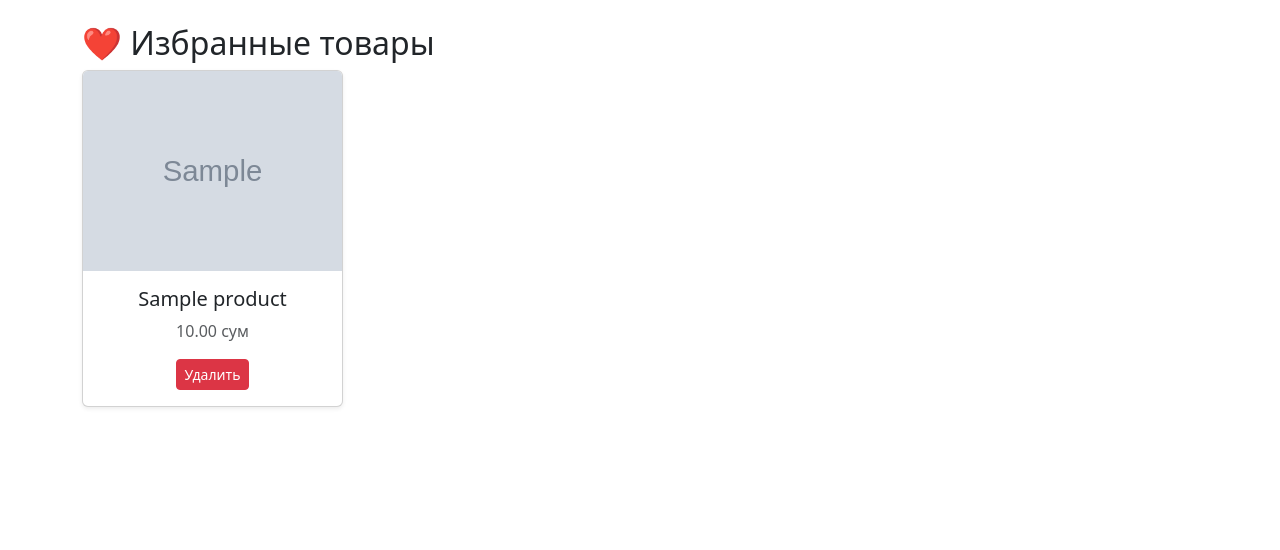
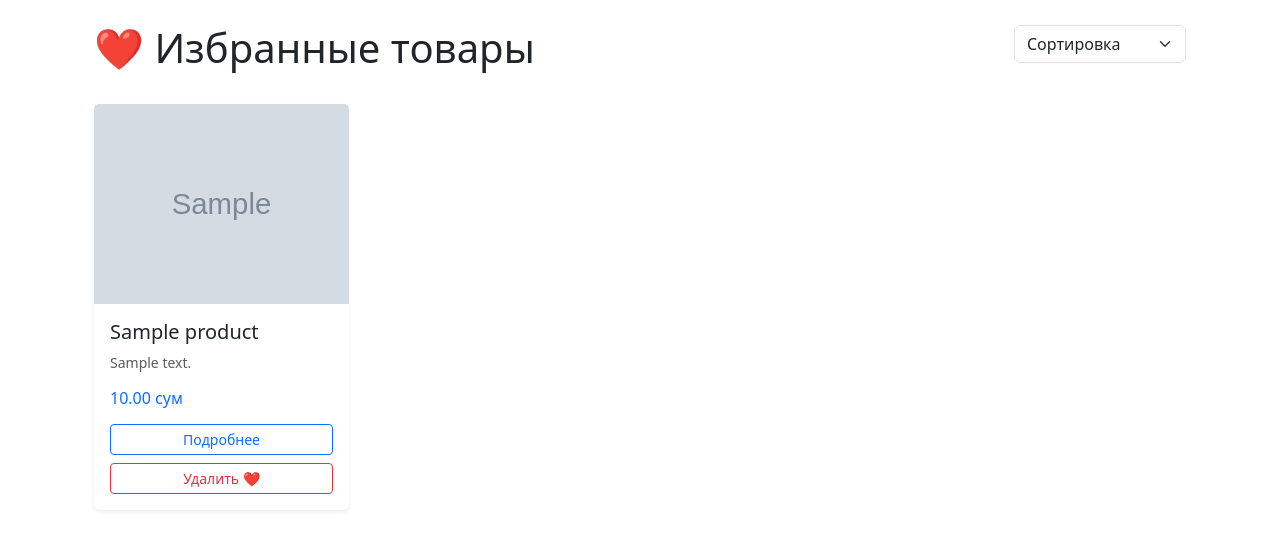
Before and after one commit to grumm13qwert-dot/diplom_project, a Django app: page /favorites/ in a window 1280 px wide. Shown: the part 71-621 px from the top of the page. Run offline with Django 5.2, Linux system fonts and the light colour scheme; a user stored in the database is signed in; tables that the repository leaves empty hold one stand-in row (values such as "Sample post"); grey boxes marked "Sample" are stand-in pictures.

Commit message:
last_version_2

```diff
--- a/core/settings.py
+++ b/core/settings.py
@@ -119,4 +119,5 @@ MEDIA_ROOT = BASE_DIR / 'media'
 
 
 LOGIN_REDIRECT_URL = '/'
+LOGIN_URL = '/users/login/'
 LOGOUT_REDIRECT_URL = '/'
--- a/favorites/urls.py
+++ b/favorites/urls.py
@@ -3,6 +3,6 @@ from . import views
 
 urlpatterns = [
     path('add/<int:product_id>/', views.add_to_favorites, name='add_to_favorites'),
-    path('remove/<int:product_id>/', views.remove_favorite, name='remove_favorite'),
+    path('remove/<int:favorite_id>/', views.remove_favorite, name='remove_favorite'),
     path('', views.favorites_list, name='favorites_list'),
 ]
--- a/favorites/views.py
+++ b/favorites/views.py
@@ -25,10 +25,28 @@ def favorites_list(request):
 
 
 @login_required
-def remove_favorite(request, product_id):
-    Favorite.objects.filter(
-        user=request.user,
-        product_id=product_id
-    ).delete()
+def remove_favorite(request, favorite_id):
+    fav = get_object_or_404(Favorite, id=favorite_id, user=request.user)
+    fav.delete()
+    return redirect('favorites_list')
 
-    return redirect(request.META.get('HTTP_REFERER', '/'))
+
+@login_required
+def favorites_list(request):
+    favorites = Favorite.objects.filter(user=request.user).select_related('product')
+
+    sort = request.GET.get('sort')
+
+    if sort == 'price_asc':
+        favorites = favorites.order_by('product__price')
+    elif sort == 'price_desc':
+        favorites = favorites.order_by('-product__price')
+    elif sort == 'name':
+        favorites = favorites.order_by('product__name')
+    elif sort == 'new':
+        favorites = favorites.order_by('-id')
+
+    return render(request, 'favorites/favorites.html', {
+        'favorites': favorites,
+        'sort': sort
+    })
--- a/templates/favorites/favorites.html
+++ b/templates/favorites/favorites.html
@@ -2,7 +2,22 @@
 
 {% block content %}
 
-<h2>❤️ Избранные товары</h2>
+<div class="container">
+
+    <div class="d-flex justify-content-between align-items-center mb-4">
+        <h1>❤️ Избранные товары</h1>
+
+        <!-- 🔽 Сортировка -->
+        <form method="get">
+            <select name="sort" class="form-select" onchange="this.form.submit()">
+                <option value="">Сортировка</option>
+                <option value="price_asc" {% if sort == 'price_asc' %}selected{% endif %}>Цена ↑</option>
+                <option value="price_desc" {% if sort == 'price_desc' %}selected{% endif %}>Цена ↓</option>
+                <option value="name" {% if sort == 'name' %}selected{% endif %}>По названию</option>
+                <option value="new" {% if sort == 'new' %}selected{% endif %}>Сначала новые</option>
+            </select>
+        </form>
+    </div>
 
     {% if favorites %}
 
@@ -11,20 +26,36 @@
         {% for fav in favorites %}
         <div class="col-md-3 mb-4">
 
-            <div class="card h-100 shadow-sm">
+            <div class="card h-100 shadow-sm border-0">
 
                 {% if fav.product.image %}
-                    <img src="{{ fav.product.image.url }}" class="card-img-top" style="height:200px; object-fit:cover;">
+                    <img src="{{ fav.product.image.url }}" class="card-img-top"
+                         style="height:200px; object-fit:cover;">
                 {% endif %}
 
-                <div class="card-body text-center">
+                <div class="card-body d-flex flex-column">
 
-                    <h5>{{ fav.product.name }}</h5>
-                    <p class="text-muted">{{ fav.product.price }} сум</p>
+                    <h5 class="card-title">{{ fav.product.name }}</h5>
 
-                    <a href="/favorites/remove/{{ fav.id }}/" class="btn btn-danger btn-sm">
-                        Удалить
+                    <p class="text-muted small">
+                        {{ fav.product.description|truncatechars:60 }}
+                    </p>
+
+                    <h6 class="mt-auto text-primary">
+                        {{ fav.product.price }} сум
+                    </h6>
+
+                    <div class="d-grid gap-2 mt-2">
+
+                        <a href="/product/{{ fav.product.id }}/" class="btn btn-outline-primary btn-sm">
+                            Подробнее
                         </a>
+
+                        <a href="/favorites/remove/{{ fav.id }}/" class="btn btn-outline-danger btn-sm">
+                            Удалить ❤️
+                        </a>
+
+                    </div>
 
                 </div>
 
@@ -36,7 +67,16 @@
     </div>
 
     {% else %}
-    <p>Нет избранных товаров ❤️</p>
+
+    <div class="alert alert-info text-center">
+        <h5>Нет избранных товаров ❤️</h5>
+        <a href="/products/" class="btn btn-primary mt-2">
+            Перейти к товарам
+        </a>
+    </div>
+
     {% endif %}
 
+</div>
+
 {% endblock %}
--- a/templates/users/login.html
+++ b/templates/users/login.html
@@ -13,7 +13,7 @@
 
         <form method="post">
             {% csrf_token %}
-
+            <input type="hidden" name="next" value="{{ request.GET.next }}">
             <input type="text" name="username" class="form-control mb-2" placeholder="Username" required>
             <input type="password" name="password" class="form-control mb-3" placeholder="Password" required>
 
```
Lines whose indentation alone changed are shown as unchanged.
